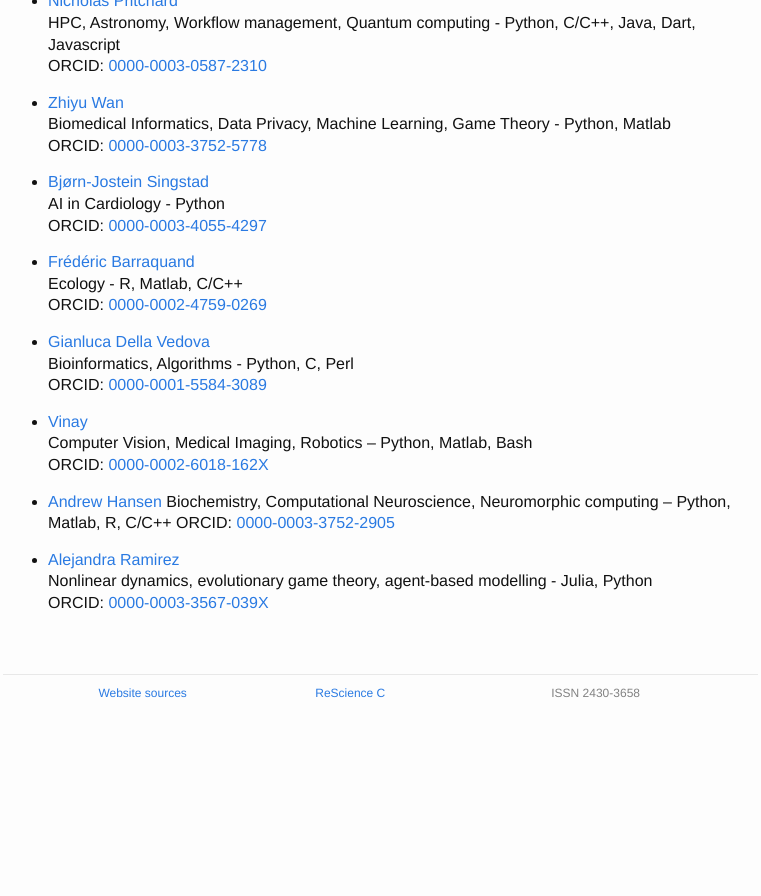
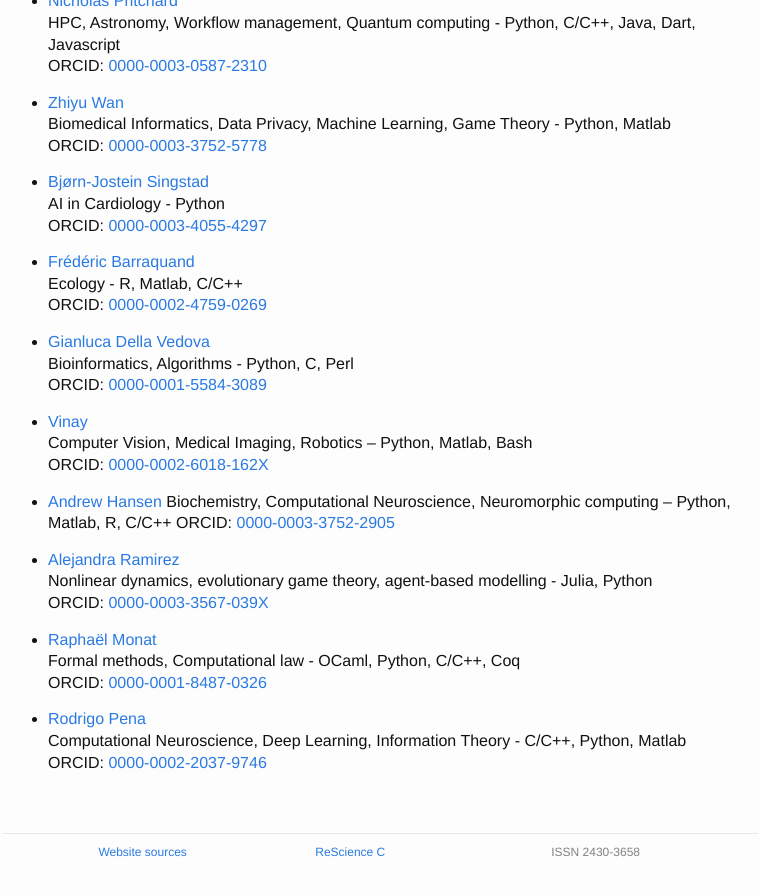
Before and after one commit to ReScience/rescience.github.io, a Jekyll site: the page built from 04-board.md, in a window 1280 px wide and 900 px high, scrolled down 14012 px. Shown: the top 896 px of the window, without its empty margins (252-1013 px from the left). Built offline with Jekyll 4.4.1, drawn with Linux system fonts in a browser that asks for light colours; our own code applies the rules of GitHub Pages for plain Markdown files; before the commit the page ends 14753 px from its top, so only the background shows below that.

Commit message:
Added Rephaël Monat and Rodrigo Pena to the board (reviewers)

```diff
--- a/04-board.md
+++ b/04-board.md
@@ -750,3 +750,11 @@ ORCID: [0000-0002-8225-7517](https://orcid.org/0000-0002-8225-7517)
 * [Alejandra Ramirez](https://github.com/MA-Ramirez)
   Nonlinear dynamics, evolutionary game theory, agent-based modelling - Julia, Python
   ORCID: [0000-0003-3567-039X](https://orcid.org/0000-0003-3567-039X)
+
+* [Raphaël Monat](https://github.com/rmonat)
+  Formal methods, Computational law - OCaml, Python, C/C++, Coq
+  ORCID: [0000-0001-8487-0326](https://orcid.org/0000-0001-8487-0326)
+
+* [Rodrigo Pena](https://github.com/pena-rodrigo)
+  Computational Neuroscience, Deep Learning, Information Theory - C/C++, Python, Matlab
+  ORCID: [0000-0002-2037-9746](https://orcid.org/0000-0002-2037-9746)
```
